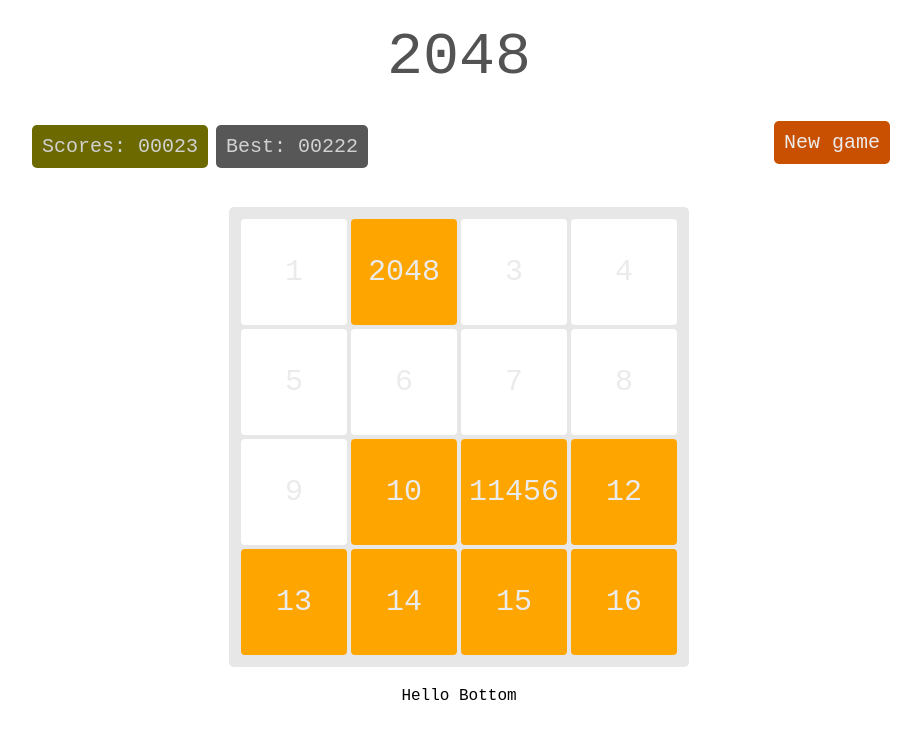
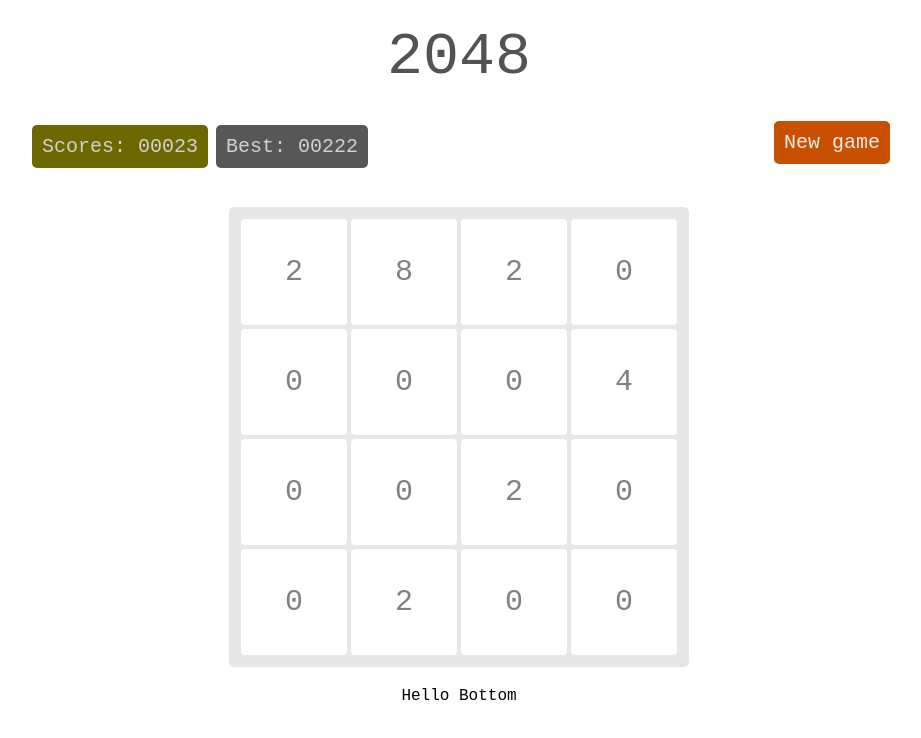
Before and after one commit to theoc1/my-2048, a Vue app: page / in a window 1280 px wide. Shown: the top 738 px of the page, without its empty margins (181-1102 px from the left). Built offline with nearby package versions, Linux system fonts and the light colour scheme.

Commit message:
game logic

```diff
--- a/package.json
+++ b/package.json
@@ -29,7 +29,9 @@
       "plugin:vue/essential",
       "eslint:recommended"
     ],
-    "rules": {},
+    "rules": {
+      "for-direction": "off"
+    },
     "parserOptions": {
       "parser": "babel-eslint"
     }
--- a/src/components/game/grid/GameGrid.vue
+++ b/src/components/game/grid/GameGrid.vue
@@ -10,6 +10,8 @@
 
 <script>
 import GridItem from './GridItem';
+// eslint-disable-next-line
+import { collapseRow, calculate } from '../../../lib/game';
 
 export default {
   components: {
@@ -18,23 +20,57 @@ export default {
 
   data() {
     return {
-      grid: [
-        [1, 2048, 3, 4],
-        [5, 6, 7, 8],
-        [9, 10, 11456, 12],
-        [13, 14, 15, 16],
-      ],
+      grid: [],
     }
   },
 
   methods: {
+    keydownHandler(event) {
+      const keys = ['ArrowUp', 'ArrowRight', 'ArrowLeft', 'ArrowDown'];
+
+      if (!keys.includes(event.key)) return;
+      // eslint-disable-next-line
+      console.log(event.key);
+
+      const result = calculate(this.grid, event.key);
+
+      if (result === 'eog') {
+        window.alert('End of game');
+        this.reset();
+        return;
+      }
+
+      this.$set(this, 'grid', result);
+    },
+
+    reset() {
+      this.$set(this, 'grid', [
+        [2, 8, 2, 0],
+        [0, 0, 0, 4],
+        [0, 0, 2, 0],
+        [0, 2, 0, 0],
+      ]);
+    },
+
     getItemStyle(i, j) {
       return {
         'grid-row': `${i + 1} / ${i + 2}`,
         'grid-column': `${j + 1} / ${j + 2}`,
-        padding: '2px',
+        'padding': '2px',
       };
     },
+  },
+
+  beforeMount() {
+    this.reset();
+  },
+
+  created() {
+    window.addEventListener('keydown', this.keydownHandler);
+  },
+
+  destroyed() {
+    window.removeEventListener('keydown', this.keydownHandler);
   },
 
   computed: {
--- a/src/components/game/grid/GridItem.vue
+++ b/src/components/game/grid/GridItem.vue
@@ -33,6 +33,6 @@ export default {
   justify-content: center;
   align-items: center;
   font-size: 30px;
-  color: #ebebeb;
+  color: #818181;
 }
 </style>
--- a/src/lib/color-picker.js
+++ b/src/lib/color-picker.js
@@ -1,5 +1,5 @@
 export default (number) => {
   if (number < 10) return 'white';
 
-  return 'orange';
+  return 'white';
 };
--- /dev/null
+++ b/src/lib/game.js
@@ -0,0 +1,80 @@
+export const collapseRow = (inputRow) => {
+  const result = inputRow.map(() => 0);
+  let counter = result.length - 1;
+
+  const row = inputRow.filter((el) => el !== 0);
+
+  for (let i = row.length - 1; i >= 0; i -= 1) {
+    if (row[i] !== row[i - 1]) {
+      result[counter] = row[i];
+      counter -= 1;
+      continue;
+    }
+
+    result[counter] = row[i] + row[i - 1];
+    counter -= 1;
+    i -= 1;
+  }
+
+  return result;
+};
+
+const flipMatrix = (matrix) => matrix[0].map((column, index) => (
+  matrix.map((row) => row[index])
+));
+
+const rotateMatrix180 = (matrix) => matrix.reverse().map((row) => [...row].reverse());
+
+const calculateRight = (grid) => [...grid].map((row) => collapseRow(row));
+
+const calculateUp = (grid) => {
+  // turn 90
+  let turned = flipMatrix([...grid].reverse());
+  turned = turned.map((row) => collapseRow(row));
+
+  return flipMatrix(turned).reverse();
+}
+
+const calculateDown = (grid) => {
+  // turn 270
+  let turned = flipMatrix([...grid]).reverse();
+  turned = turned.map((row) => collapseRow(row));
+
+  return flipMatrix(turned.reverse());
+}
+
+const calculateLeft = (grid) => {
+  // turn 180
+  let turned = rotateMatrix180([...grid]);
+  turned = turned.map((row) => collapseRow(row));
+
+  return rotateMatrix180(turned);
+}
+
+const addRandomItem = (grid) => {
+  const candidates = [];
+  for (let i = 0; i < grid.length; i += 1) {
+    const row = grid[i];
+    for (let j = 0; j < row.length; j += 1) {
+      if (row[j] === 0) candidates.push({ i, j });
+    }
+  }
+
+  if (candidates.length === 0) return 'eog';
+
+  const lucky  = candidates[Math.floor(Math.random() * candidates.length)];
+  grid[lucky.i][lucky.j] = 2;
+
+  return grid;
+}
+
+export const calculate = (grid, key) => {
+  let result;
+
+  if (key === 'ArrowRight') result = calculateRight(grid);
+  if (key === 'ArrowUp') result = calculateUp(grid);
+  if (key === 'ArrowLeft') result = calculateLeft(grid);
+  if (key === 'ArrowDown') result = calculateDown(grid);
+
+  return addRandomItem(result);
+}
```
